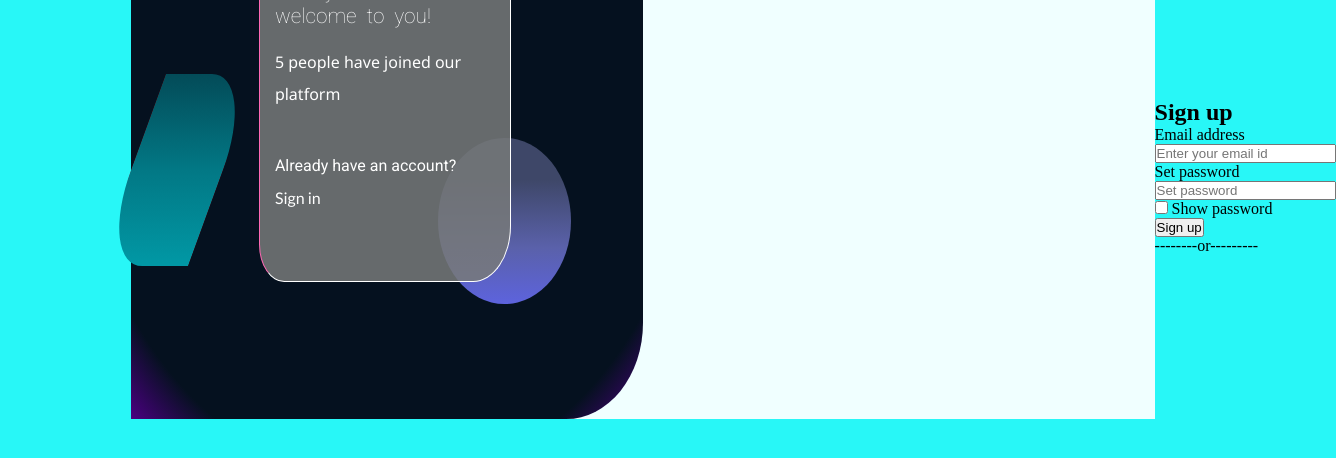
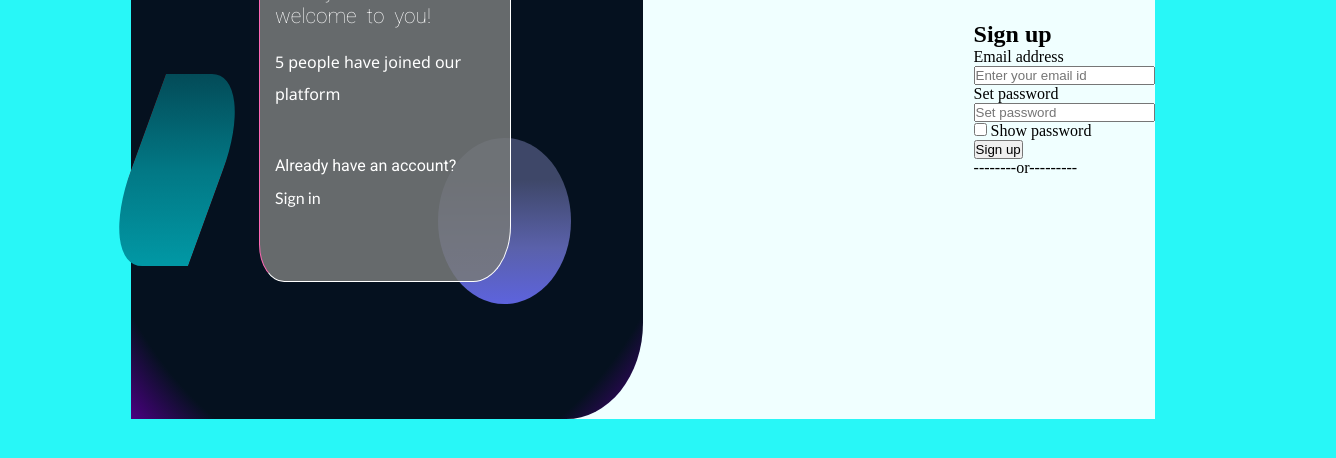
Before and after one commit to bknath/ad, a plain HTML site: page index.html in a window 1280 px wide. Shown: the part 272-730 px from the top of the page, 1336 px wide, since content can reach past the window. Drawn offline with Linux system fonts and the light colour scheme.

Commit message:
1st edit

```diff
--- a/style.css
+++ b/style.css
@@ -113,13 +113,7 @@ main{
 }
 
 /* Right */
-.right{
-    position: relative;
-}
-.rightCon{
-    position: absolute;
-    left: 25%;
-}
+
 #showPassword{
     display: inline;
 }
```
